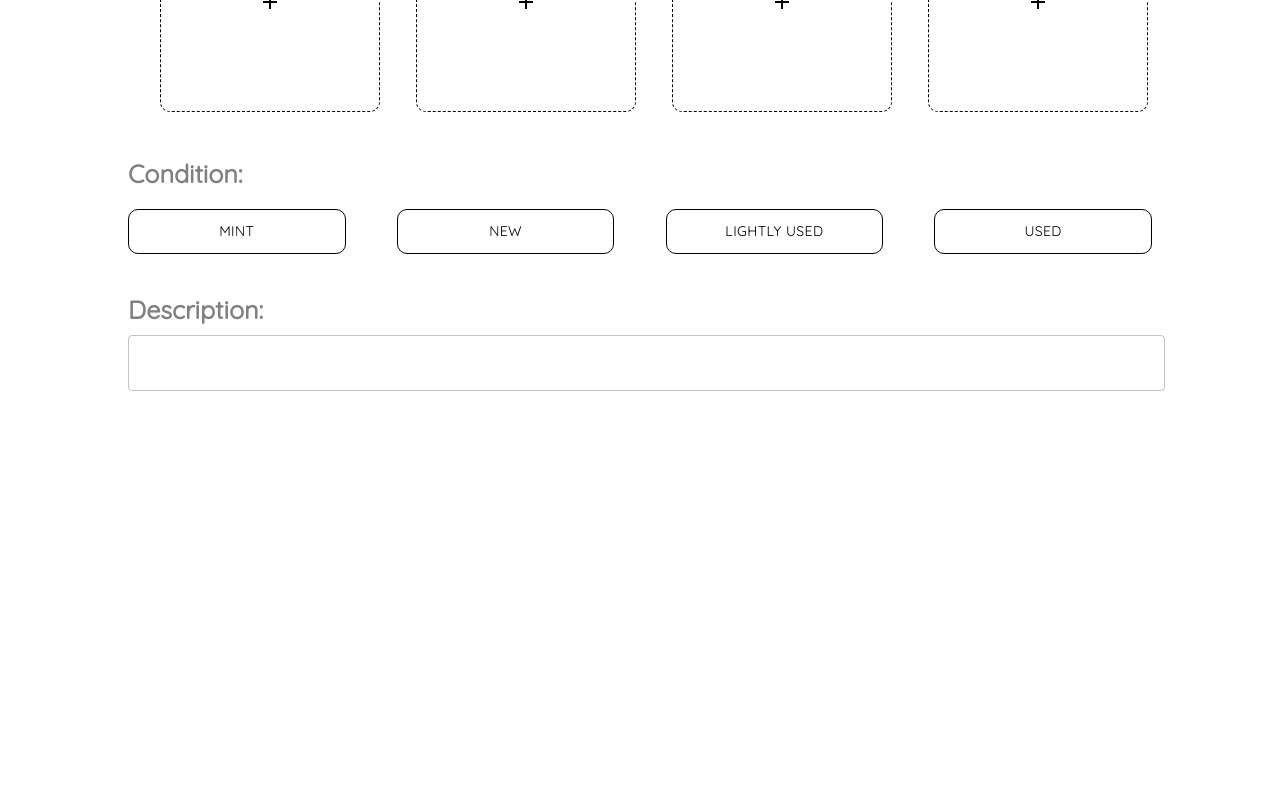
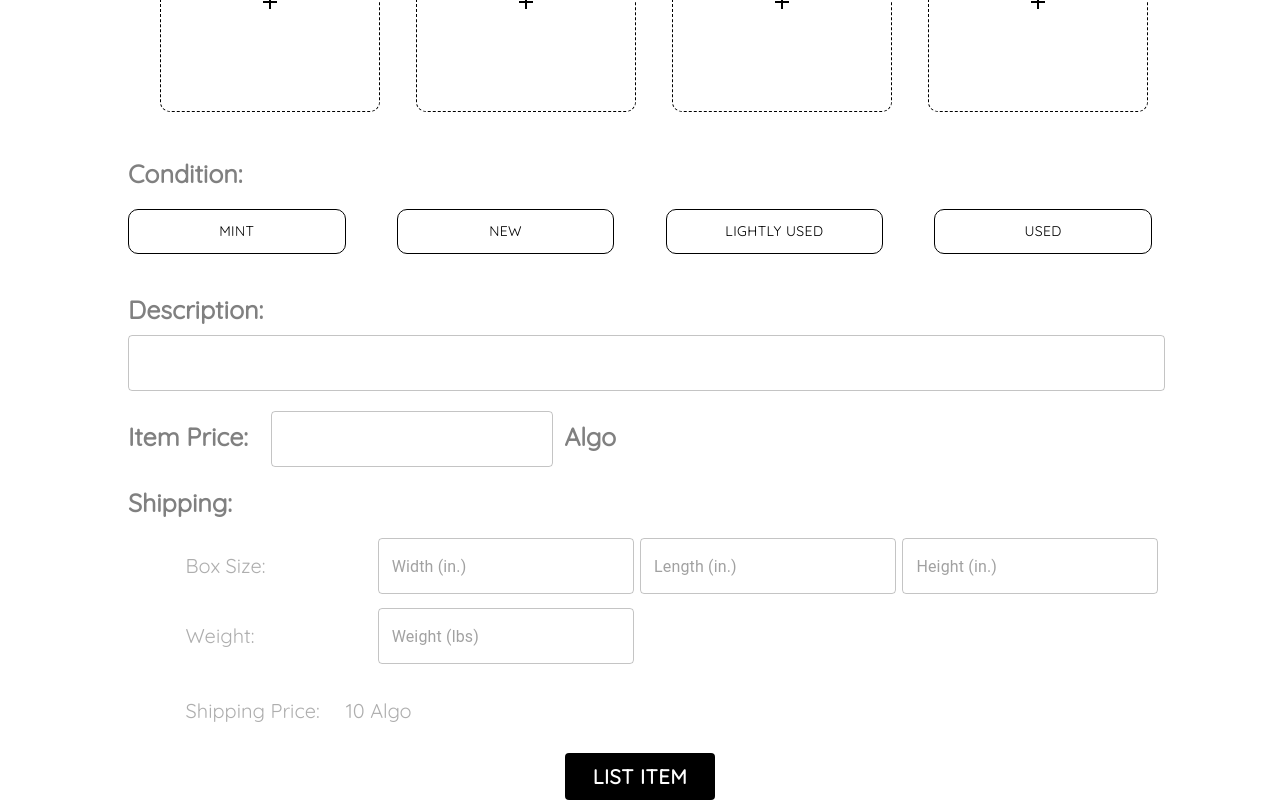
Before and after one commit to EricGrunblatt/Online-Store-Crypto, a React (Create React App) app in the folder client/: page /listitem in a window 1280 px wide. Shown: the part 743-1543 px from the top of the page. Before the commit the page ends 1147 px from the top, so only its background shows below. Built offline with nearby package versions, Linux system fonts and the light colour scheme.

Commit message:
Finished list item page and some functional components

```diff
--- a/client/src/components/ListItem.js
+++ b/client/src/components/ListItem.js
@@ -3,9 +3,11 @@ import { useState } from "react";
 import { TextField, Box, Select, MenuItem } from '@mui/material';
 import { FormControl, InputLabel, Button } from '@mui/material';
 import AddIcon from '@mui/icons-material/Add';
+import { useHistory } from "react-router-dom";
 
 export default function ListItem() {
     const [category, setCategory] = useState("");
+    const history = useHistory();
     let bgColor = "white";
     let fontColor = "black";
 
@@ -13,6 +15,10 @@ export default function ListItem() {
     const handleCategory = (event) => {
         setCategory(event.target.value);
     };
+
+    function handleListItem() {
+        history.push("/listings")
+    }
 
     return (
         <div className="list-item">
@@ -93,10 +99,31 @@ export default function ListItem() {
             <div className="description-textfield" style={{ margin: '10px 0px 0px 10%'}}>
                 <TextField style={{ width: '90%' }}></TextField>
             </div>
-
-
-            <div style={{ margin: '0px 0px 50px 0px' }}>
-
+            <div className="item-price" style={{ margin: '20px 0px 0px 10%' }}>
+                <div style={{ margin: '10px 2% 0px 0%', display: 'inline-block', fontFamily: 'Quicksand', fontWeight: 'bold', color: '#808080', fontSize: '25px' }}> Item Price: </div>
+                <TextField style={{ margin: '0px 0% 0px 0px', width: '22vw' }}></TextField>
+                <div style={{ margin: '0px 0% 0px 1%', display: 'inline-block', fontFamily: 'Quicksand', fontWeight: 'bold', color: '#808080', fontSize: '25px' }}> Algo </div>
+            </div>
+            <div className="shipping" style={{ margin: '20px 0px 0px 10%' }}>
+                <div style={{ margin: '10px 2% 20px 0%', fontFamily: 'Quicksand', fontWeight: 'bold', color: '#808080', fontSize: '25px' }}> Shipping: </div>
+                <div style={{ display: 'inline-block', margin: '15px 0% 30px 5%', fontFamily: 'Quicksand', color: '#AEAEAE', fontSize: '20px' }}>Box Size:</div>
+                <div style={{ display: 'flex', float: 'right', margin: '0px 10% 0px 0%' }}>
+                    <TextField className="width" placeholder="Width (in.)" style={{ margin: '0px 0.5vw 0px 0px', width: '20vw' }}>
+                    </TextField>
+                    <TextField className="length" placeholder="Length (in.)" style={{ margin: '0px 0.5vw 0px 0px', width: '20vw' }}></TextField>
+                    <TextField className="height" placeholder="Height (in.)" style={{ margin: '0px 0.5vw 0px 0px', width: '20vw' }}></TextField>
+                </div>
+                <div className="weight" style={{ margin: '15px 0vw 0px 5%', fontFamily: 'Quicksand', color: '#AEAEAE', fontSize: '20px' }}>Weight: </div>
+                <div style={{ float: 'right', margin: '0px 10% 0px 0%' }}>
+                    <TextField className="weight" placeholder="Weight (lbs)" style={{ margin: '-40px 41.5vw 0px 0px', float: 'right', width: '20vw' }}></TextField>
+                </div>
+                <div className="shipping-price" style={{ margin: '50px 0vw 0px 5%', fontFamily: 'Quicksand', color: '#AEAEAE', fontSize: '20px' }}>
+                    <div style={{ display: 'inline-block', margin: '0px 2vw 0px 0px'}}>Shipping Price:</div>
+                    <div style={{ display: 'inline-block'}}>10 Algo</div>
+                </div>
+            </div>
+            <div className="list-item-button" style={{ margin: '30px 0px 50px 0px', borderRadius: '10px', textAlign: 'center' }}>
+                <Button onClick={handleListItem} style={{ textAlign: 'center', background: 'black', color: 'white', fontFamily: 'Quicksand', fontWeight: 'bold', fontSize: '20px', width: '150px' }}>List Item</Button>
             </div>
         </div>
     )
```
